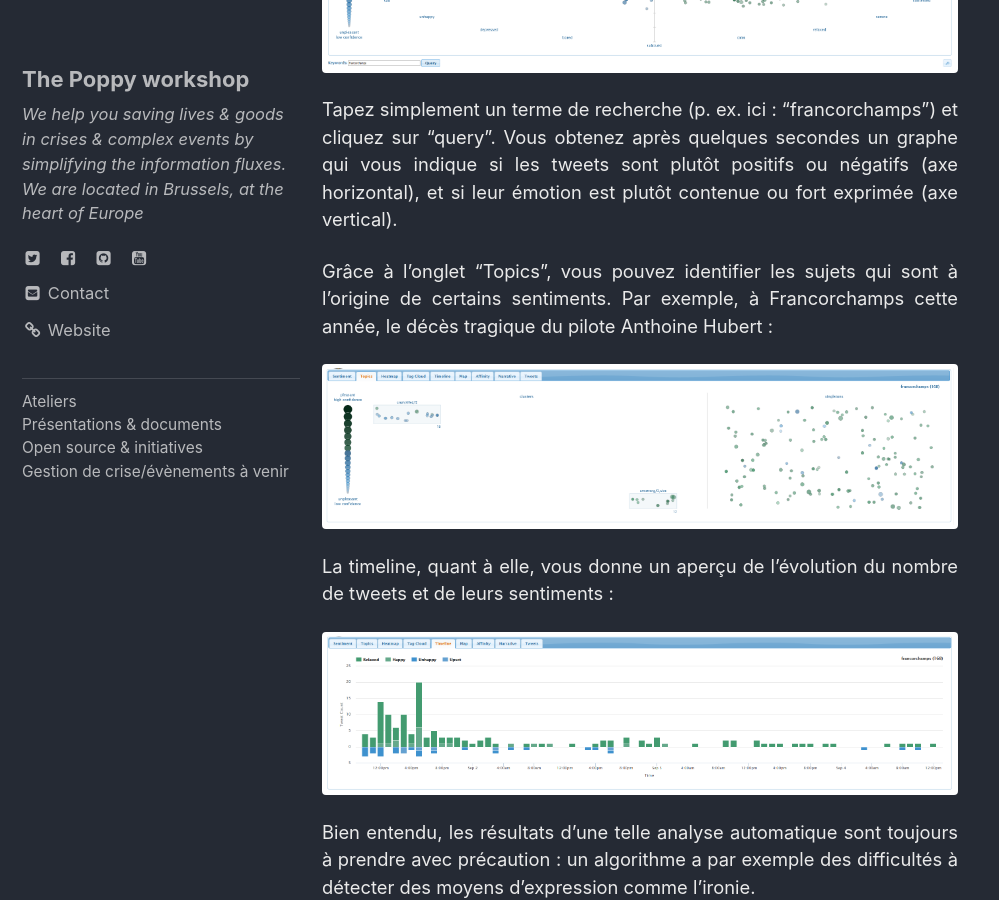
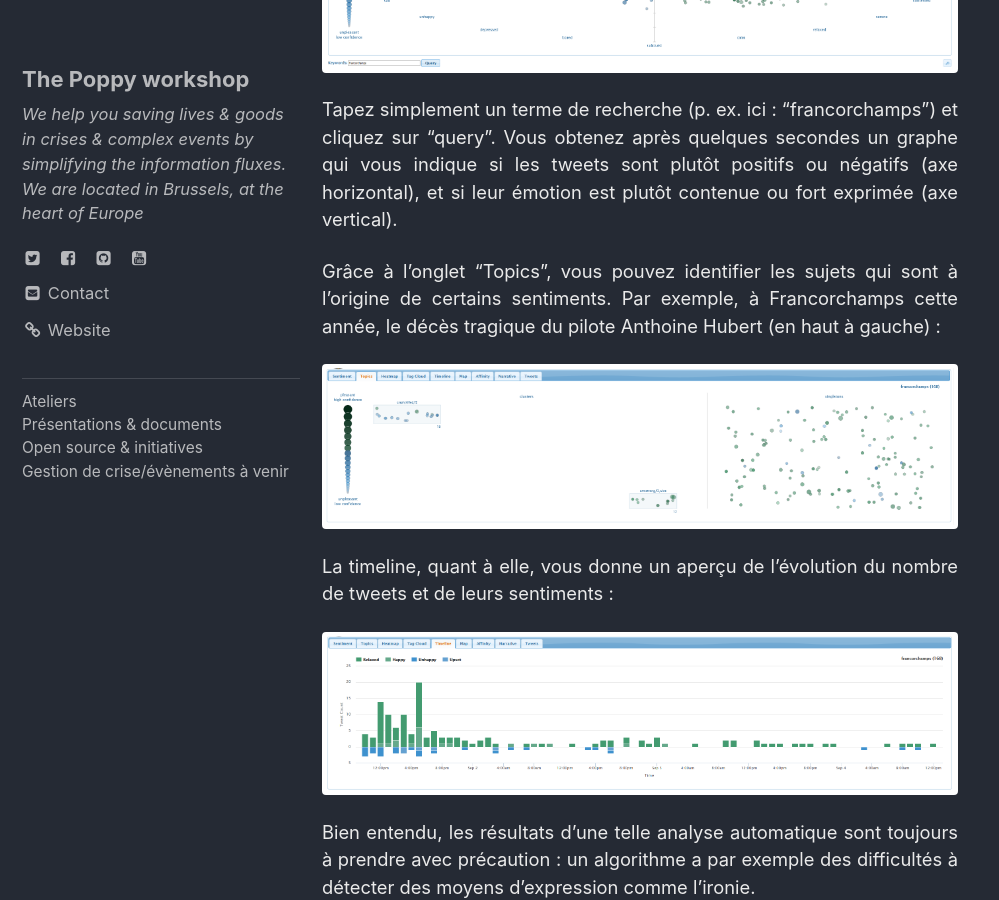
Before and after one commit to ccloquet/ccloquet.github.io, a Jekyll site: the page built from _posts/2019-09-04-SentimentAnalysis.md, in a window 1280 px wide and 900 px high, scrolled down 598 px. Shown: the whole window, without its empty margins (0-999 px from the left). Built offline with Jekyll 4.4.1, drawn with Linux system fonts in a browser that asks for light colours; cached includes are drawn as plain includes.

Commit message:
Update 2019-09-04-SentimentAnalysis.md

```diff
--- a/_posts/2019-09-04-SentimentAnalysis.md
+++ b/_posts/2019-09-04-SentimentAnalysis.md
@@ -10,7 +10,7 @@ En gestion d'évènement comme en situation de crise, il est crucial d'analyser
 
 Tapez simplement un terme de recherche (p. ex. ici : "francorchamps") et cliquez sur "query". Vous obtenez après quelques secondes un graphe qui vous indique si les tweets sont plutôt positifs ou négatifs (axe horizontal), et si leur émotion est plutôt contenue ou fort exprimée (axe vertical).
 
-Grâce à l'onglet "Topics", vous pouvez identifier les sujets qui sont à l'origine de certains sentiments. Par exemple, à Francorchamps cette année, le décès tragique du pilote Anthoine Hubert :
+Grâce à l'onglet "Topics", vous pouvez identifier les sujets qui sont à l'origine de certains sentiments. Par exemple, à Francorchamps cette année, le décès tragique du pilote Anthoine Hubert (en haut à gauche) :
 
 <img  style='border:4px solid white; border-radius:4px' src="../images/sv2.png">
 
```
